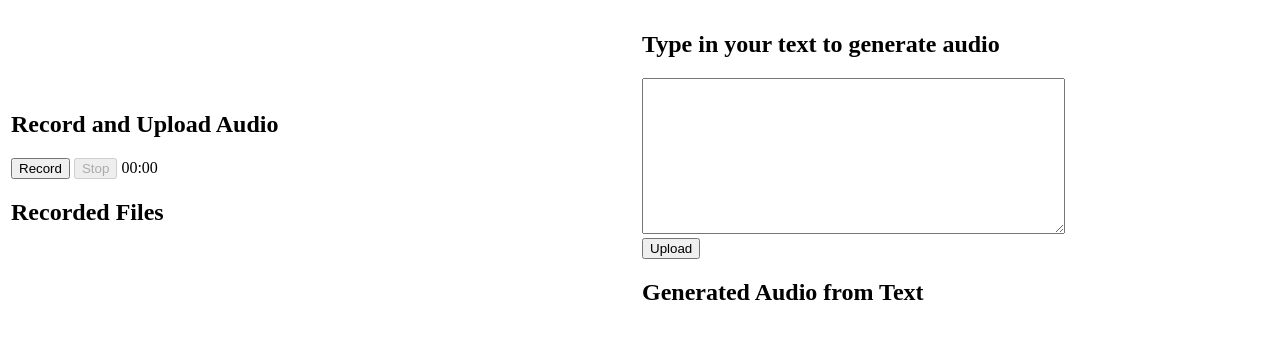
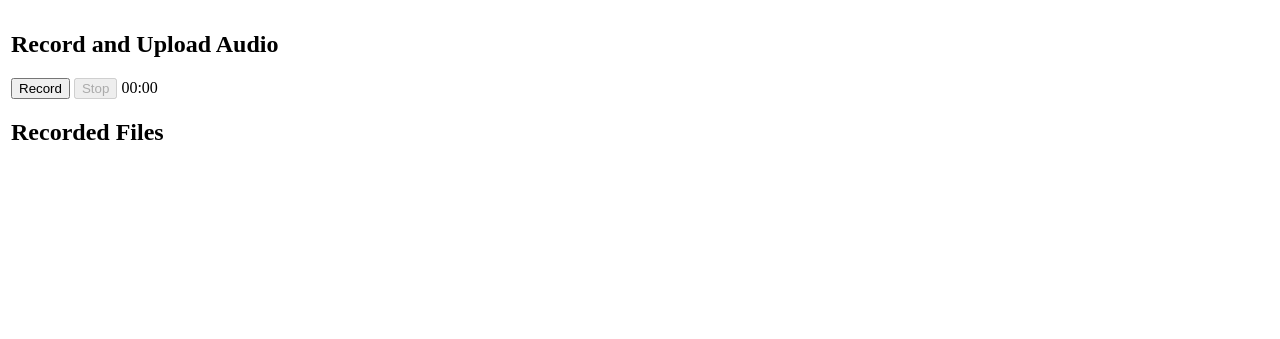
Before and after one commit to MohamadKaw/flask-audio-project, a Flask app: page / in a window 1280 px wide. Shown: the top 339 px of the page. Run offline with Flask 3, Linux system fonts and the light colour scheme.

Commit message:
Update index.html

```diff
--- a/templates/index.html
+++ b/templates/index.html
@@ -34,7 +34,7 @@
                     {% endfor %}
                 </ul>
             </td>
-            <td style="width:50%">
+<!--            <td style="width:50%">
                 <h2>Type in your text to generate audio</h2>
 
                 <form action="/upload_text" method="post">
@@ -52,12 +52,12 @@
                         </audio><br>
                         {{file}}
 
-                        <!-- Link to the transcription file for TTS audio -->
+
                         <a href="{{ url_for('tts_file', filename=file.rsplit('.', 1)[0] + '.wav' + '.txt') }}">{{file.rsplit('.', 1)[0]}}.txt</a>
                     </li>
                     {% endfor %}
                 </ul>
-            </td>
+            </td> -->
         </tr>
     </table>
 </body>
```
